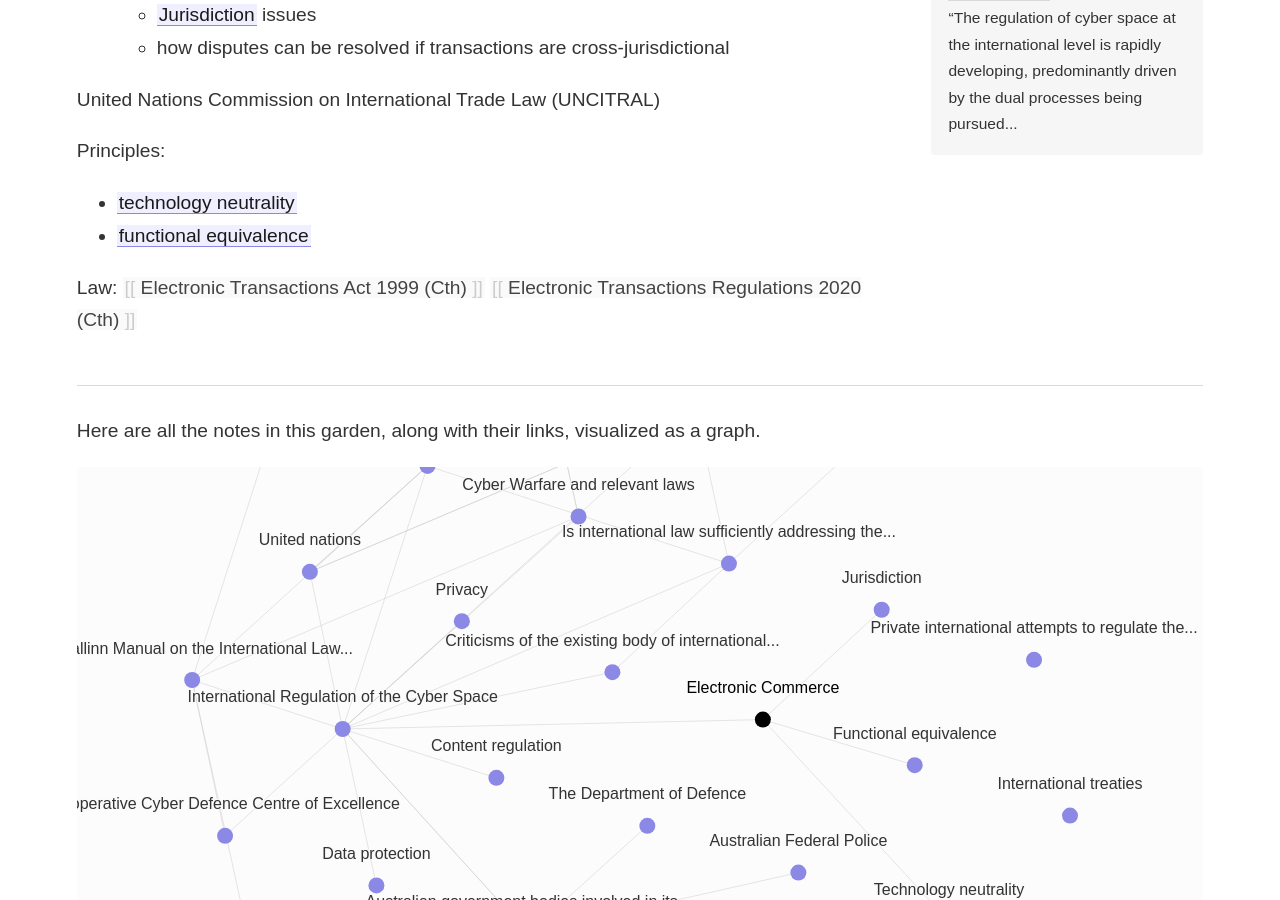
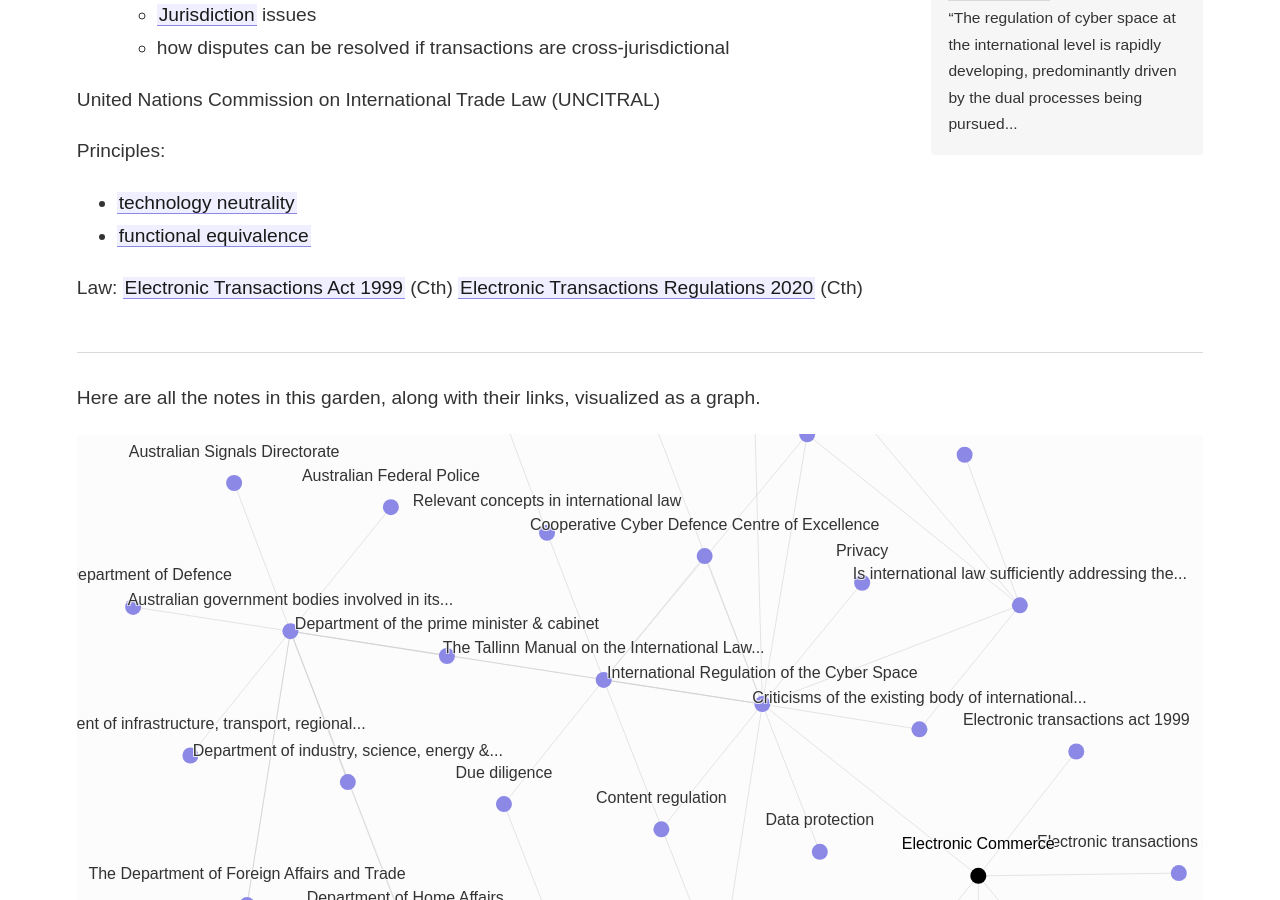
Before and after one commit to ctr-l/digital-garden, a Jekyll site: the page built from _notes/ecommerce.md, in a window 1280 px wide and 900 px high, scrolled down 394 px. Built offline with Jekyll 4.4.1, drawn with Linux system fonts in a browser that asks for light colours; some of the changed text lies outside the part shown.

Commit message:
Update content

```diff
--- a/_notes/ecommerce.md
+++ b/_notes/ecommerce.md
@@ -14,5 +14,5 @@ Principles:
 - [[functional equivalence]]
 
 Law:
-[[Electronic Transactions Act 1999 (Cth)]]
-[[Electronic Transactions Regulations 2020 (Cth)]]
+[[Electronic Transactions Act 1999]] (Cth)
+[[Electronic Transactions Regulations 2020]] (Cth)
```
Also changed, not shown: _notes/Electronic Transactions Act 1999 (Cth).md (deleted), _notes/Electronic Transactions Act 1999.md (added), _notes/Electronic Transactions Regulations 2020 (Cth).md (deleted), _notes/Electronic Transactions Regulations 2020.md (added).
